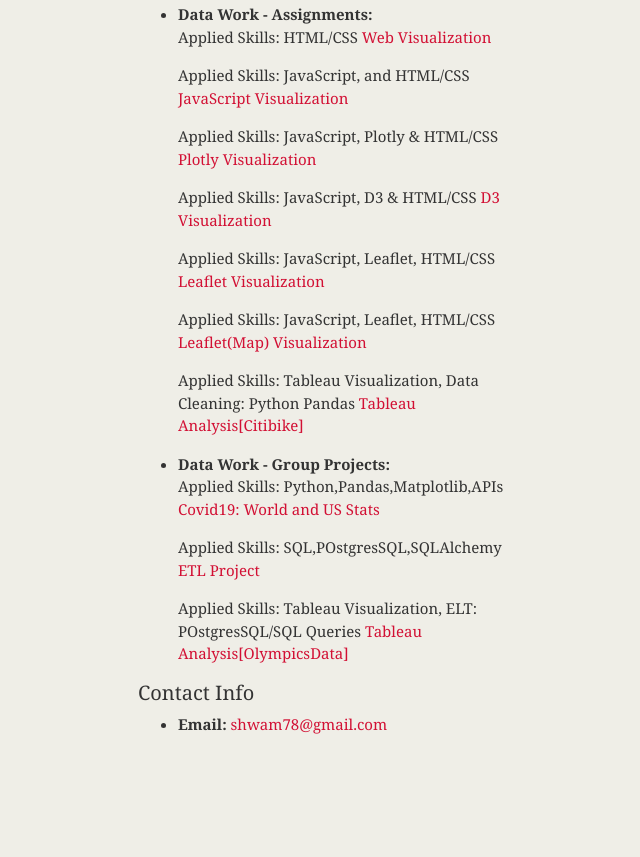
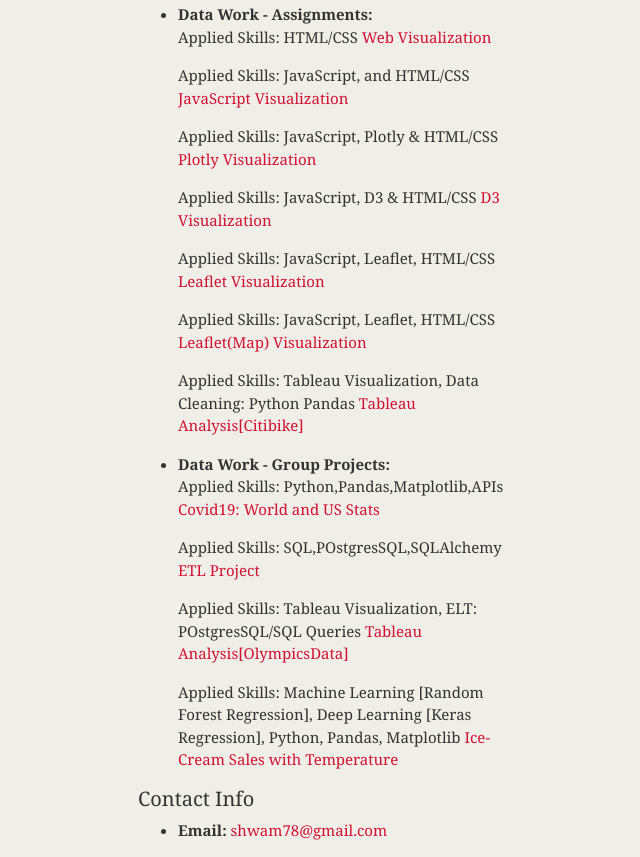
Before and after one commit to shwam25/shwam25.github.io, a plain HTML site: page index.html in a window 1280 px wide. Shown: the part 357-1214 px from the top of the page, without its empty margins (5-645 px from the left). Before the commit the page ends 1108 px from the top, so only its background shows below. Drawn offline with nearby package versions, Linux system fonts and the light colour scheme; a script that the page names is missing.

Commit message:
Add files via upload

```diff
--- a/index.html
+++ b/index.html
@@ -75,6 +75,9 @@ crossorigin="anonymous">
             <p>Applied Skills: Tableau Visualization, ELT: POstgresSQL/SQL Queries
               <a href="https://public.tableau.com/profile/shweta.shukla#!/vizhome/Tableau_Project_15955300433610/OlympicsStory?publish=yes" target="_blank">Tableau Analysis[OlympicsData]</a></p>
 
+              <p>Applied Skills: Machine Learning [Random Forest Regression], Deep Learning [Keras Regression], Python, Pandas, Matplotlib
+                <a href="https://github.com/shwam25/ML_Project" target="_blank">Ice-Cream Sales with Temperature </a></p>
+
       </ul>
     </section>
     </section>
```
